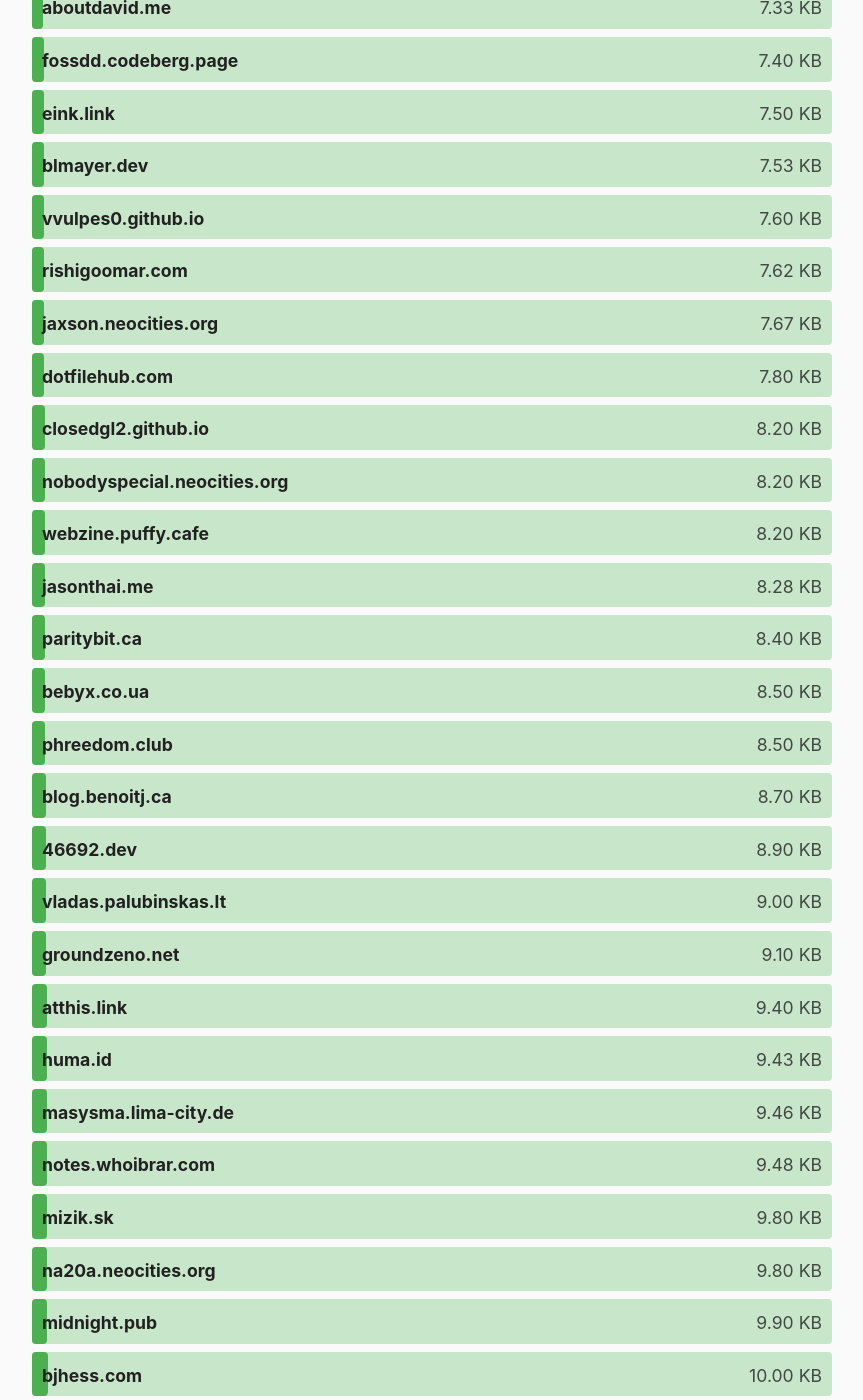
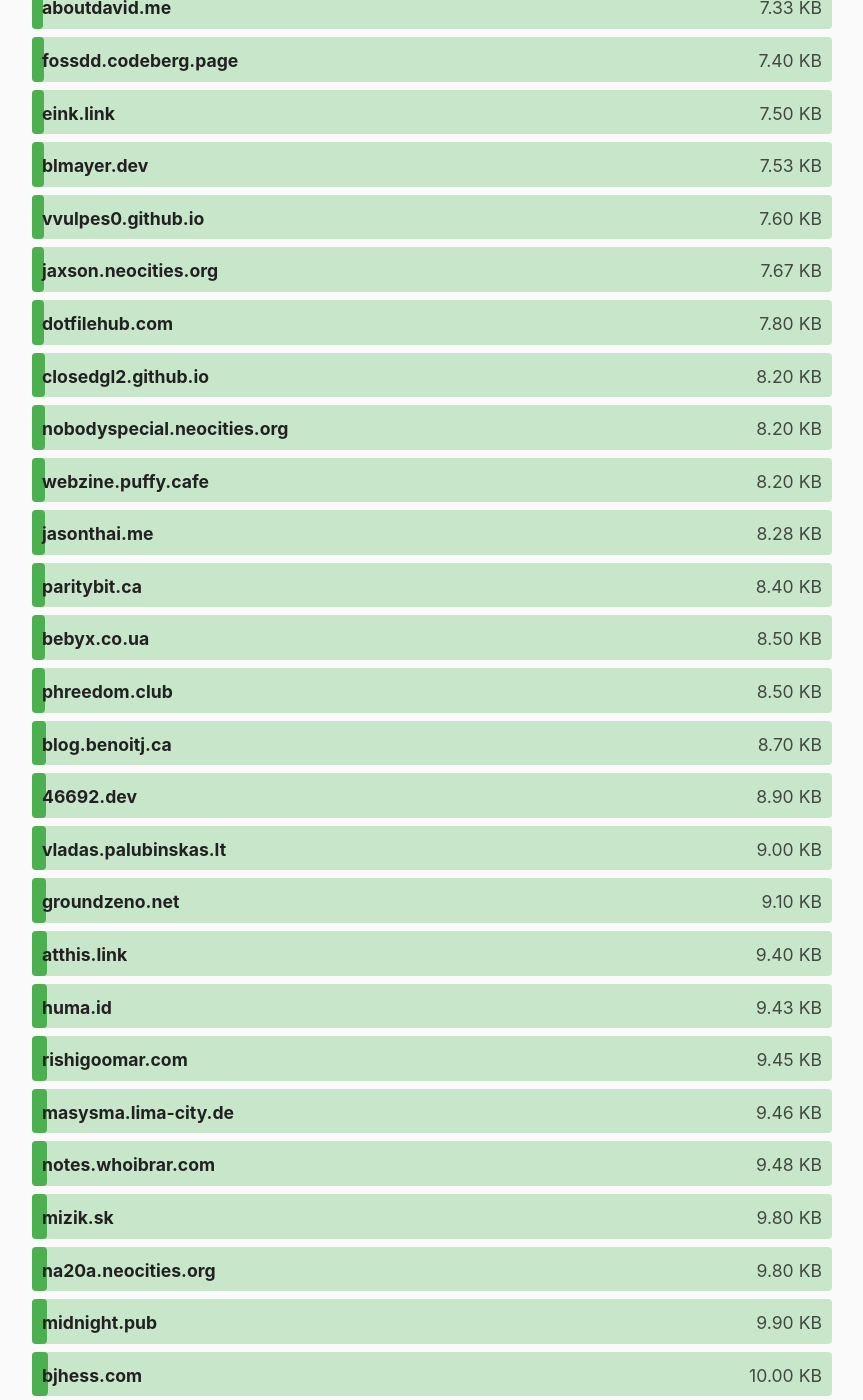
Before and after one commit to kevquirk/512kb.club, a Jekyll site: the page built from index.md, in a window 1280 px wide and 1400 px high, scrolled down 3637 px. Shown: the whole window, without its empty margins (208-1071 px from the left). Built offline with Jekyll 4.4.1, drawn with Linux system fonts in a browser that asks for light colours.

Commit message:
Use uncompressed value

```diff
--- a/_data/sites.yml
+++ b/_data/sites.yml
@@ -1935,7 +1935,7 @@
 
 - domain: rishigoomar.com
   url: https://rishigoomar.com/
-  size: 7.62
+  size: 9.45
   last_checked: 2022-08-20
 
 - domain: robbie.antenesse.net
```
